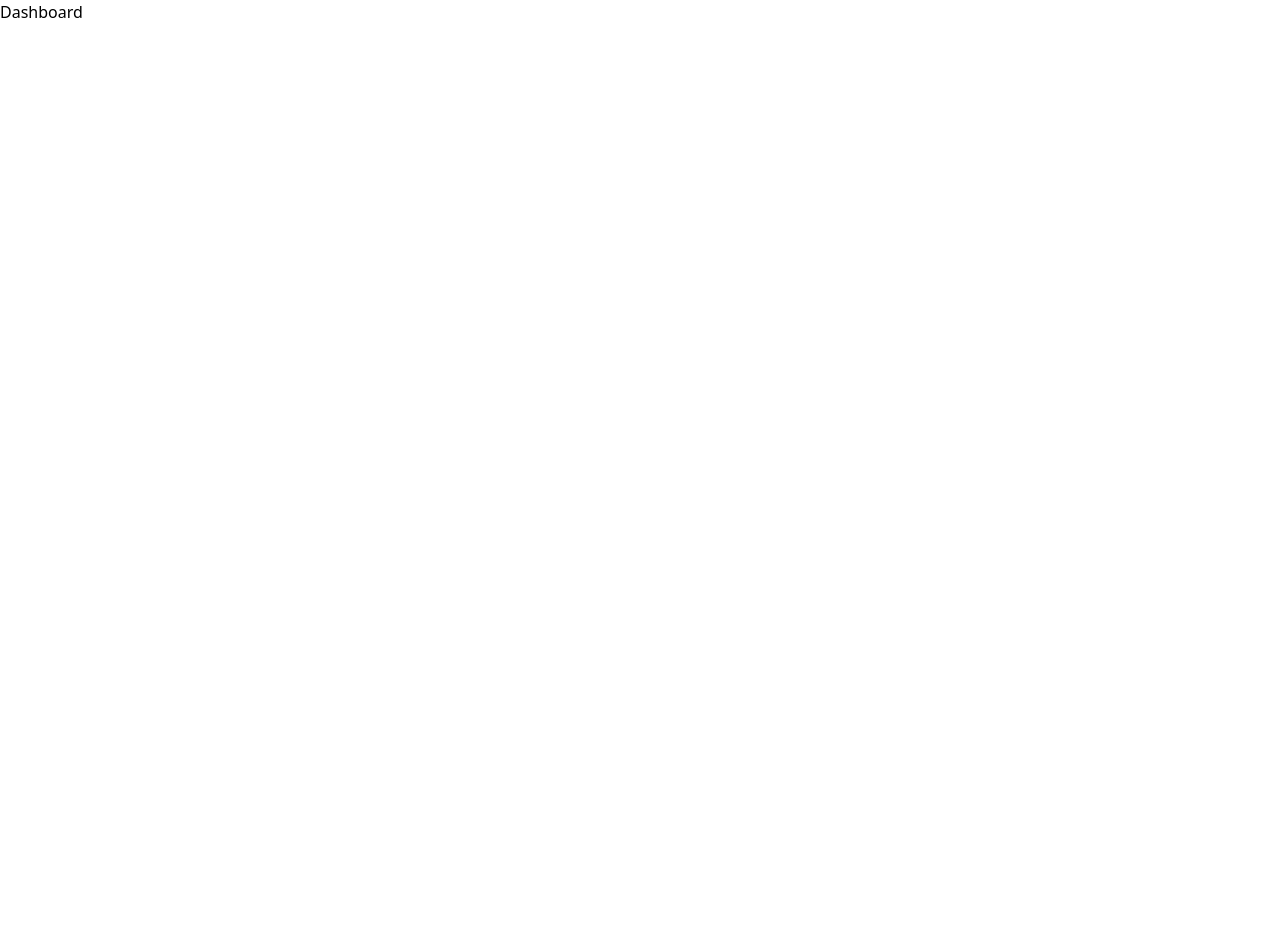
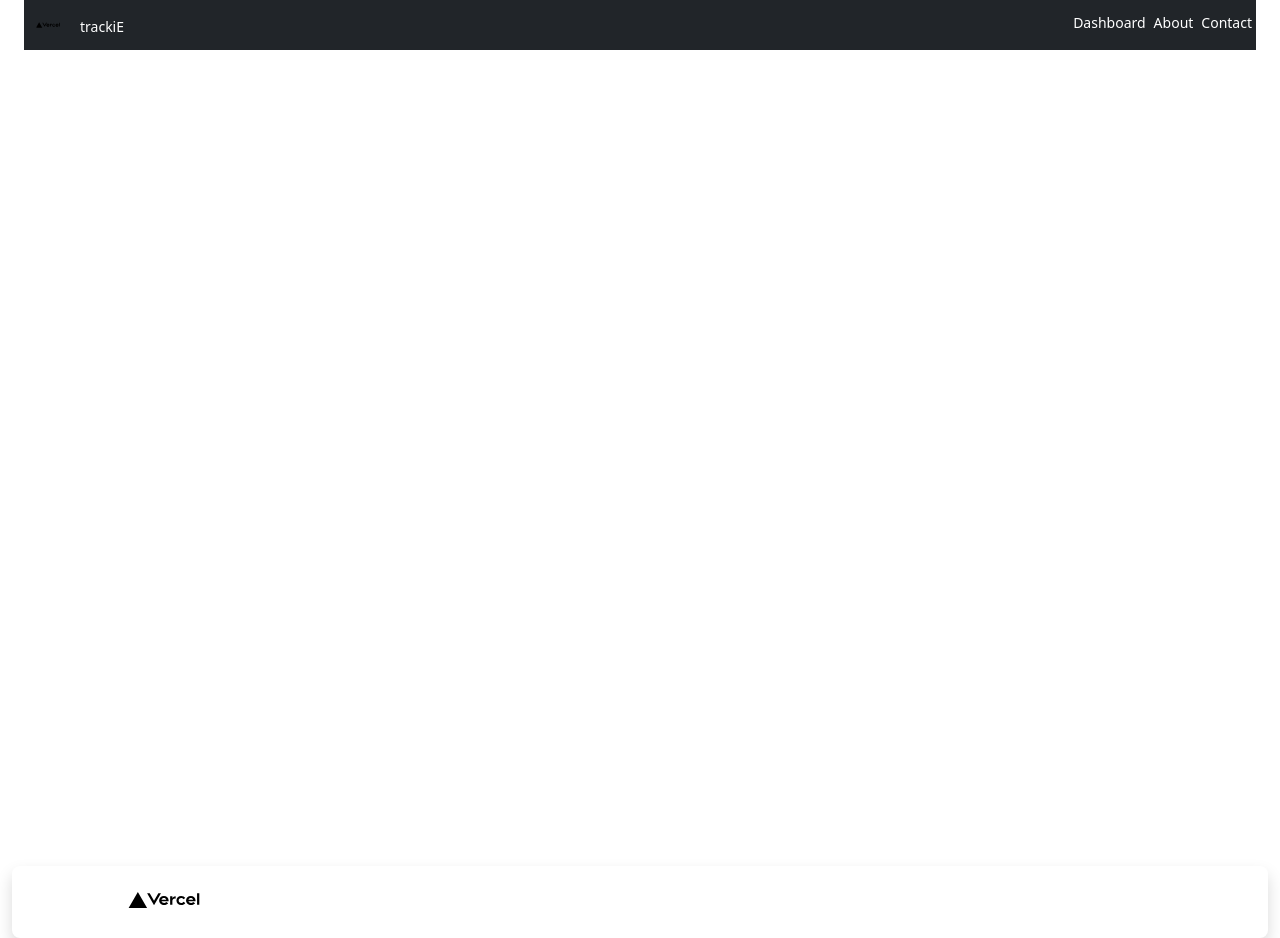
Before and after one commit to arcticH4re/tracky_frontend_nextjs, a Next.js app in the folder tracky/: page /dashboard in a window 1280 px wide. Before the commit the page ends 800 px from the top, so only its background shows below. Built offline with nearby package versions, Linux system fonts and the light colour scheme.

Commit message:
added some layout

```diff
--- a/tracky/components/dashboard/Dashboard.tsx
+++ b/tracky/components/dashboard/Dashboard.tsx
@@ -2,7 +2,7 @@
 
 const Dashboard: React.FC = () => {
   return (
-    <Container>
+    <Container className="bg-white">
       <h1>Dashboard</h1>
     </Container>
   );
--- /dev/null
+++ b/tracky/components/ui/layout/Footer.tsx
@@ -0,0 +1,21 @@
+// next imports
+import Image from "next/image";
+
+const Footer: React.FC = () => {
+  return (
+    <footer className="p-4 bg-white rounded-lg shadow md:flex md:items-center md:justify-between md:p-6 dark:bg-gray-800 border-black border-1">
+      <a
+        href="https://vercel.com?utm_source=create-next-app&utm_medium=default-template&utm_campaign=create-next-app"
+        target="_blank"
+        rel="noopener noreferrer"
+      >
+        Powered by{" "}
+        <span>
+          <Image src="/vercel.svg" alt="Vercel Logo" width={72} height={16} />
+        </span>
+      </a>
+    </footer>
+  );
+};
+
+export default Footer;
--- /dev/null
+++ b/tracky/components/ui/layout/Layout.tsx
@@ -0,0 +1,20 @@
+// react imports
+import { Container } from "react-bootstrap";
+
+// custom components
+import MainNavigation from "./MainNavigation";
+import Footer from "./Footer";
+
+const Layout: React.FC<{ children: any }> = (props) => {
+  return (
+    <Container className="rounded-md text-white max-w-full">
+      <MainNavigation />
+      <Container className="flex m-2 min-h-screen max-w-full">
+        {props.children}
+      </Container>
+      <Footer />
+    </Container>
+  );
+};
+
+export default Layout;
--- /dev/null
+++ b/tracky/components/ui/layout/MainNavigation.tsx
@@ -0,0 +1,56 @@
+// next imports
+import Link from "next/link";
+import Image from "next/image";
+
+// react imports
+import { Container, Navbar, Nav } from "react-bootstrap";
+
+// urls
+import {
+  HOME_PAGE,
+  ABOUT_PAGE,
+  DASHBOARD_PAGE,
+  CONTACT_PAGE,
+} from "../../../urls/in_app_urls";
+
+const MainNavigation = () => {
+  return (
+    <Container className="max-w-full">
+      <Navbar bg="dark" variant="dark" expand="sm">
+        <Navbar.Brand href={HOME_PAGE}>
+          <Container className="flex flex-row">
+            <Image
+              src="/vercel.svg"
+              className="mr-3 sm:h-9 border-4 border-black rounded-full"
+              width={40}
+              height={40}
+              alt="Gergo"
+            />
+            <Container className="flex items-end mx-2 text-sm text-white">
+              trackiE
+            </Container>
+          </Container>
+        </Navbar.Brand>
+        <Navbar.Toggle
+          aria-controls="navbarScroll"
+          data-bs-target="#navbarScroll"
+        />
+        <Navbar.Collapse id="navbarScroll">
+          <Nav className="mr-1 ml-auto">
+            <Nav.Item className="flex items-end ml-2 mb-1 text-sm">
+              <Link href={DASHBOARD_PAGE}>Dashboard</Link>
+            </Nav.Item>
+            <Nav.Item className="flex items-end ml-2 mb-1 text-sm">
+              <Link href={ABOUT_PAGE}>About</Link>
+            </Nav.Item>
+            <Nav.Item className="flex items-end ml-2 mb-1 text-sm">
+              <Link href={CONTACT_PAGE}>Contact</Link>
+            </Nav.Item>
+          </Nav>
+        </Navbar.Collapse>
+      </Navbar>
+    </Container>
+  );
+};
+
+export default MainNavigation;
--- a/tracky/pages/_app.tsx
+++ b/tracky/pages/_app.tsx
@@ -1,8 +1,33 @@
-import '../styles/globals.css'
-import type { AppProps } from 'next/app'
+// next imports
+import Head from "next/head";
+import type { AppProps } from "next/app";
+
+// react imports
+import React from "react";
+
+// custom components
+import Layout from "../components/ui/layout/Layout";
+
+// styles
+import "bootstrap/dist/css/bootstrap.css";
+import "../styles/globals.css";
 
 function MyApp({ Component, pageProps }: AppProps) {
-  return <Component {...pageProps} />
+  return (
+    <React.Fragment>
+      <Head>
+        <title>trackiE</title>
+        <link rel="icon" href="/favicon.ico" />
+        <meta
+          name="viewport"
+          content="width=device-width, initial-scale=1.0, maximum-scale=1.0, user-scalable=0"
+        />
+      </Head>
+      <Layout>
+        <Component {...pageProps} />
+      </Layout>
+    </React.Fragment>
+  );
 }
 
-export default MyApp
+export default MyApp;
--- /dev/null
+++ b/tracky/urls/in_app_urls.ts
@@ -0,0 +1,5 @@
+export const HOME_PAGE = "/";
+
+export const ABOUT_PAGE = "/about";
+export const DASHBOARD_PAGE = "/dashboard";
+export const CONTACT_PAGE = "/contact";
```
Also changed, not shown: tracky/urls/api_urls.ts (added).
